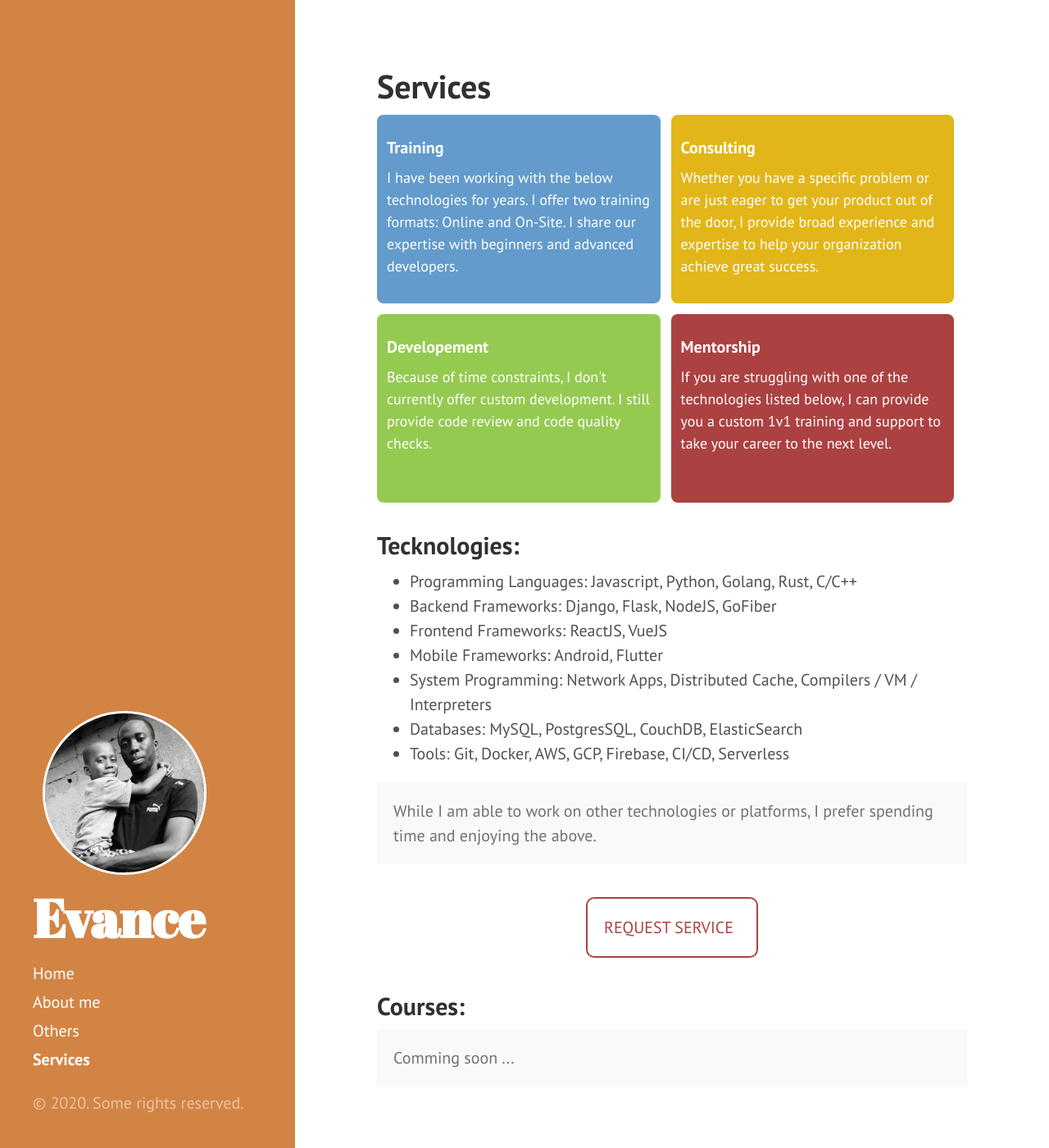
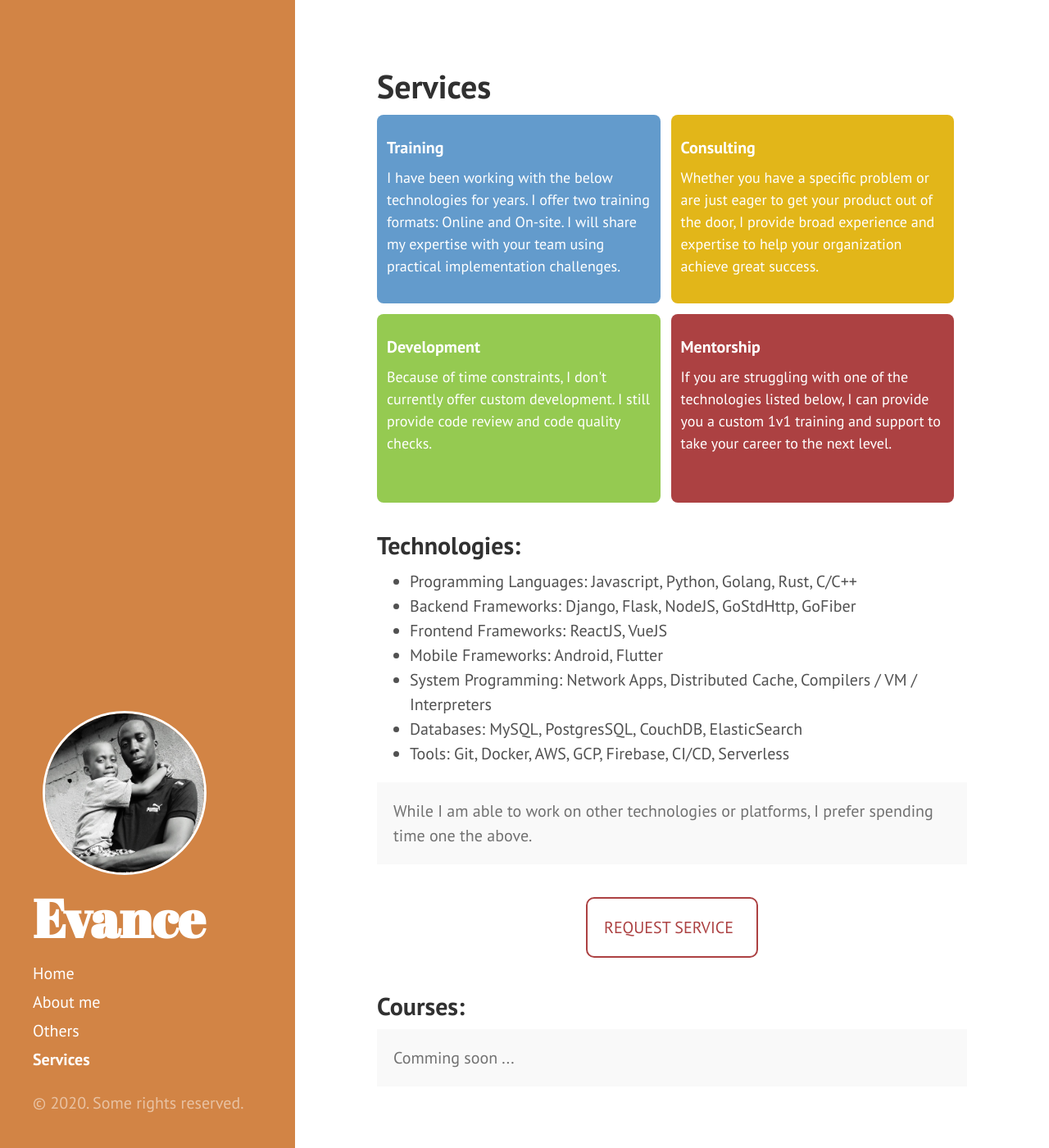
Before and after one commit to evanxg852000/evanxg852000.github.io, a Jekyll site: the page built from services.md, in a window 1280 px wide and 1400 px high. Shown: the whole window at 82% size. Built offline with Jekyll 4.4.1, drawn with Linux system fonts in a browser that asks for light colours.

Commit message:
amended services page

```diff
--- a/services.md
+++ b/services.md
@@ -10,7 +10,7 @@ title: Services
 
 <li class="train">
     <h4>Training</h4>
-    <p>I have been working with the below technologies for years. I offer two training formats: Online and On-Site. I share our expertise with beginners and advanced developers.</p>
+    <p>I have been working with the below technologies for years. I offer two training formats: Online and On-site. I will share my expertise with your team using practical implementation challenges.</p>
 </li>
 
 <li class="cons">
@@ -19,7 +19,7 @@ title: Services
 </li>
 
 <li class="dev">
-    <h4>Developement</h4>
+    <h4>Development</h4>
     <p>Because of time constraints, I don't currently offer custom development. I still provide code review and code quality checks.</p>
 </li>
 
@@ -32,10 +32,10 @@ title: Services
 </ul>
 
 
-## Tecknologies:
+## Technologies:
 
 - Programming Languages: Javascript, Python, Golang, Rust, C/C++
-- Backend Frameworks: Django, Flask, NodeJS, GoFiber
+- Backend Frameworks: Django, Flask, NodeJS, GoStdHttp, GoFiber
 - Frontend Frameworks: ReactJS, VueJS
 - Mobile Frameworks: Android, Flutter
 - System Programming: Network Apps, Distributed Cache, Compilers / VM / Interpreters
@@ -43,7 +43,7 @@ title: Services
 - Tools: Git, Docker, AWS, GCP, Firebase, CI/CD, Serverless
 
 <p class="message">
-    While I am able to work on other technologies or platforms, I prefer spending time and enjoying the above.
+    While I am able to work on other technologies or platforms, I prefer spending time one the above.
 </p>
 
 <a target="_blank" href="https://forms.gle/Tno8aPCmojXf3tQLA" class="request-srvc">Request Service</a>
```
